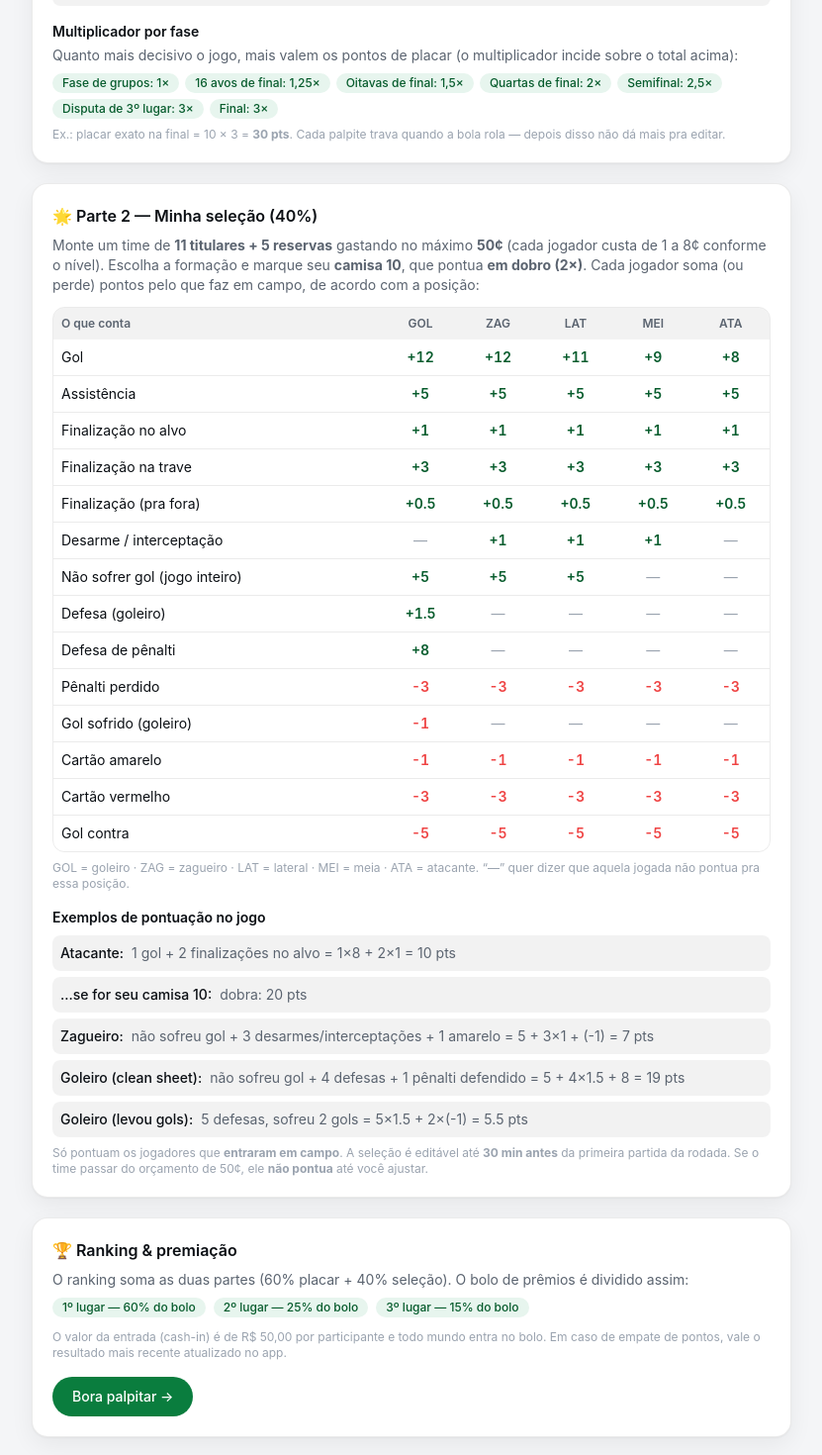
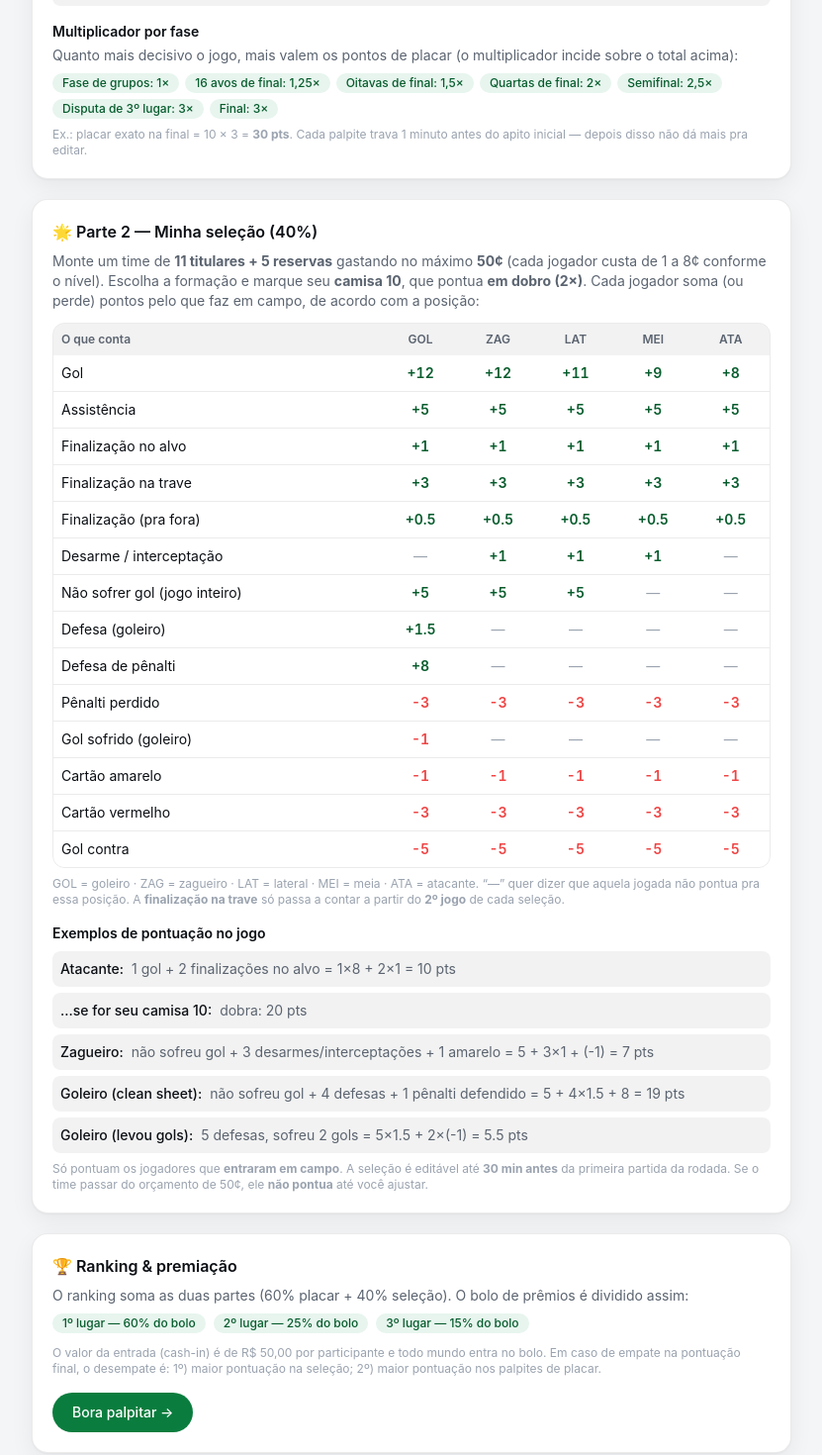
Before and after one commit to Leo-Guidetti/bolao-copa-2026, a Next.js app: page /regulamento in a window 1280 px wide. Shown: the part 960-2430 px from the top of the page at 99% size, without its empty margins (224-1055 px from the left). Built offline with nearby package versions, Linux system fonts and the light colour scheme; no server answers; the database is empty.

Commit message:
regulamento: prazo 1 min + regra da trave (2o jogo) + desempate por selecao

```diff
--- a/src/app/regulamento/page.jsx
+++ b/src/app/regulamento/page.jsx
@@ -113,7 +113,7 @@ export default async function RegulamentoPage() {
             <span key={p.label} className="pill bg-brand-light text-brand-dark">{p.label}: {String(p.mult).replace(".", ",")}×</span>
           ))}
         </div>
-        <p className="mt-2 text-xs text-[var(--faint)]">Ex.: placar exato na final = {sc.exactScore} × {String(sc.phaseMultipliers?.FINAL ?? 1).replace(".", ",")} = <b>{(sc.exactScore * (sc.phaseMultipliers?.FINAL ?? 1)).toFixed(0)} pts</b>. Cada palpite trava quando a bola rola — depois disso não dá mais pra editar.</p>
+        <p className="mt-2 text-xs text-[var(--faint)]">Ex.: placar exato na final = {sc.exactScore} × {String(sc.phaseMultipliers?.FINAL ?? 1).replace(".", ",")} = <b>{(sc.exactScore * (sc.phaseMultipliers?.FINAL ?? 1)).toFixed(0)} pts</b>. Cada palpite trava 1 minuto antes do apito inicial — depois disso não dá mais pra editar.</p>
       </section>
 
       {/* Parte 2 - Minha seleção */}
@@ -149,7 +149,7 @@ export default async function RegulamentoPage() {
             </tbody>
           </table>
         </div>
-        <p className="mt-2 text-xs text-[var(--faint)]">GOL = goleiro · ZAG = zagueiro · LAT = lateral · MEI = meia · ATA = atacante. “—” quer dizer que aquela jogada não pontua pra essa posição.</p>
+        <p className="mt-2 text-xs text-[var(--faint)]">GOL = goleiro · ZAG = zagueiro · LAT = lateral · MEI = meia · ATA = atacante. “—” quer dizer que aquela jogada não pontua pra essa posição. A <b>finalização na trave</b> só passa a contar a partir do <b>2º jogo</b> de cada seleção.</p>
 
         <h3 className="mt-4 text-sm font-semibold">Exemplos de pontuação no jogo</h3>
         <div className="mt-2 space-y-1.5 text-sm">
@@ -185,7 +185,7 @@ export default async function RegulamentoPage() {
         </div>
         <p className="mt-3 text-xs text-[var(--faint)]">
           O valor da entrada (cash-in) é de {(settings.entry?.amount ?? 50).toLocaleString("pt-BR", { style: "currency", currency: "BRL" })} por participante e todo mundo entra no bolo.
-          Em caso de empate de pontos, vale o resultado mais recente atualizado no app.
+          Em caso de empate na pontuação final, o desempate é: 1º) maior pontuação na seleção; 2º) maior pontuação nos palpites de placar.
         </p>
         <a href="/apostas" className="btn-primary mt-4 inline-block">Bora palpitar →</a>
       </section>
```
